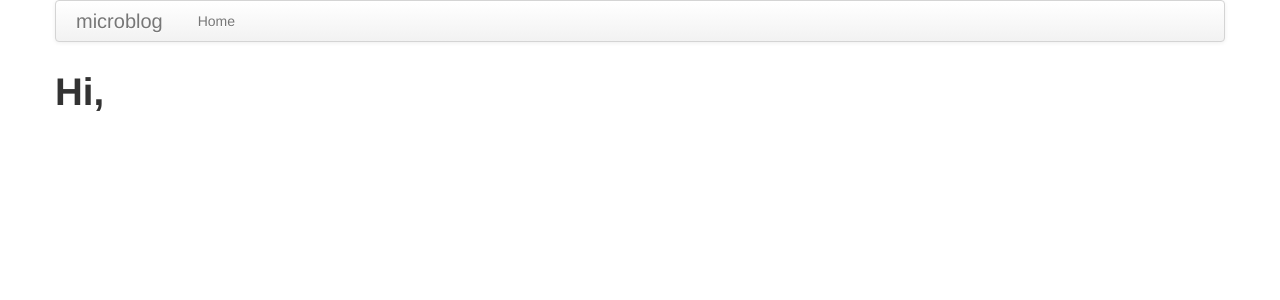
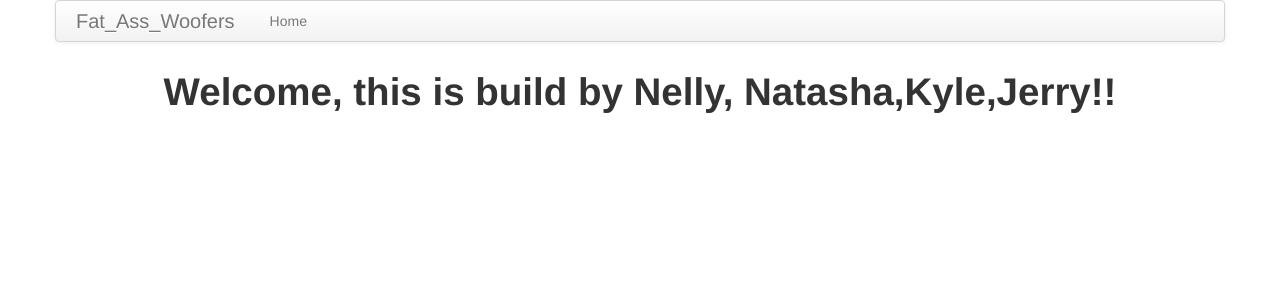
Before and after one commit to qlyu001/hackathon2016, a Flask app: page / in a window 1280 px wide. Shown: the top 300 px of the page. Run offline with Flask 2, Linux system fonts and the light colour scheme.

Commit message:
improved index and base html file

```diff
--- a/app/templates/base.html
+++ b/app/templates/base.html
@@ -2,9 +2,9 @@
 <html>
   <head>
     {% if title %}
-    <title>{{ title }} - microblog</title>
+    <title>{{ title }} - Fat_Ass_Woofers</title>
     {% else %}
-    <title>microblog</title>
+    <title>Fat_Ass_Woofers</title>
     {% endif %}
     <link href="/static/css/bootstrap.min.css" rel="stylesheet" media="screen">
     <link href="/static/css/bootstrap-responsive.min.css" rel="stylesheet">
@@ -21,7 +21,7 @@
             <span class="icon-bar"></span>
             <span class="icon-bar"></span>
           </a>
-          <a class="brand" href="/">microblog</a>
+          <a class="brand" href="/">Fat_Ass_Woofers</a>
             <ul class="nav">
               <li><a href="{{ url_for('index') }}">Home</a></li>
 
--- a/app/templates/index.html
+++ b/app/templates/index.html
@@ -2,5 +2,5 @@
 {% extends "base.html" %}
 
 {% block content %}
-    <h1>Hi, </h1>
+    <h1 align="center">Welcome, this is build by Nelly, Natasha,Kyle,Jerry!! </h1>
 {% endblock %}
```
